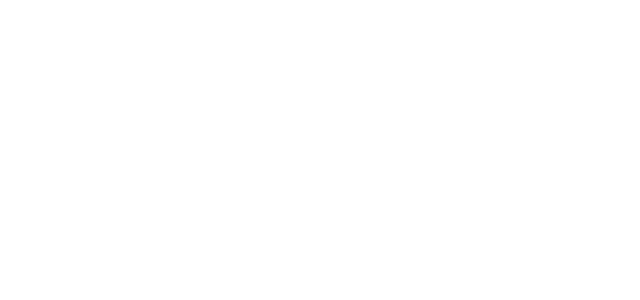
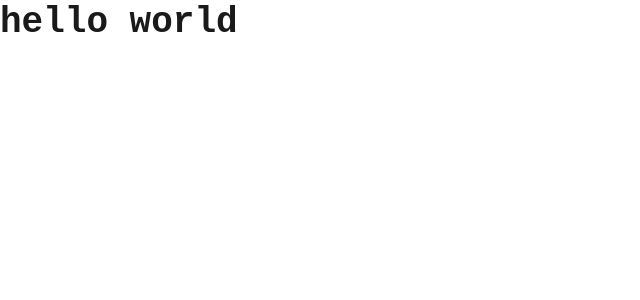
Before and after one commit to sydlaub/fitness-app, a React (Vite) app in the folder client/: page / in a window 1280 px wide. Shown: the top 300 px of the page, without its empty margins (0-640 px from the left). Built offline with nearby package versions, Linux system fonts and the light colour scheme.

Commit message:
testing h1

```diff
--- a/client/src/App.jsx
+++ b/client/src/App.jsx
@@ -17,6 +17,10 @@ function App() {
       <Routes>
         <Route path='/' element={<Login />} />
       </Routes> */}
+
+      <h1>
+        hello world
+      </h1>
     </>
 
   );
```
